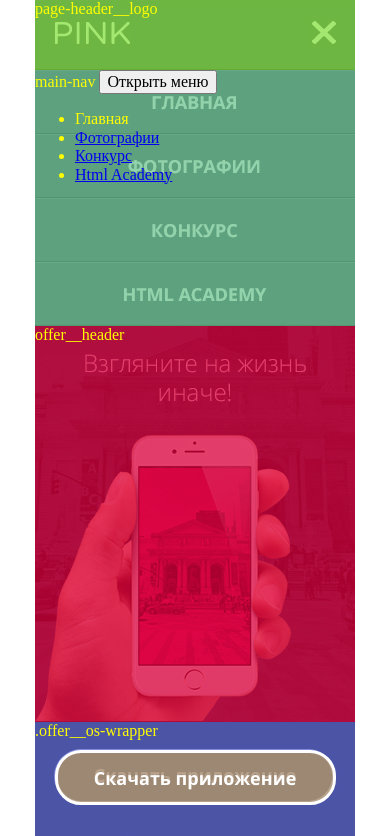
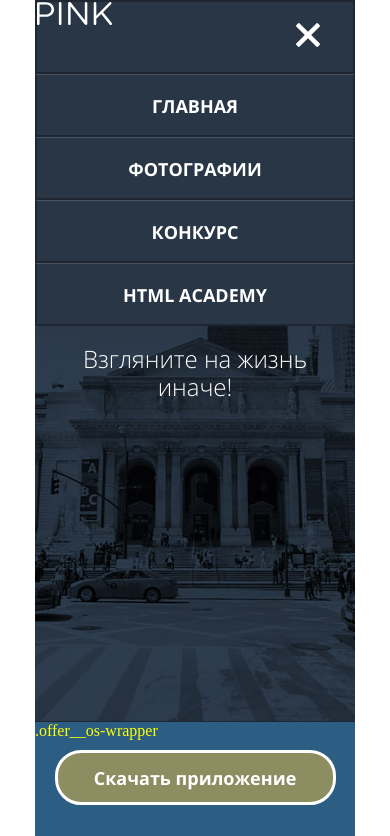
Before and after one commit to GenaevAlexei/977563-pink-18, a website: page source/index.html in a window 390 px wide. Both pictures are taken after a click on the button "Открыть меню". Shown: the top 836 px of the page. Drawn offline with nearby package versions, Linux system fonts and the light colour scheme; files that its build step writes are made by us from their sources; files whose address does not match are found by name; a web font is replaced by a local one.

Commit message:
Создает выпадающее меню навигации в index-mobile

```diff
--- a/source/index.html
+++ b/source/index.html
@@ -9,15 +9,22 @@
   <body>
     <header class="page-header">
       <div class="page-header__wrapper">
-        <a class="page-header__logo">page-header__logo
-          <!--<img class="page-header__logo-image"
-          src="img/logo-pink-white-mobile.svg"
-          width="75" height="22" alt="Мобильное приложение Pink">-->
-        </a>
-        <nav class="main-nav">main-nav
-          <button class="main-nav__toggle" type="button">
+        <div class="page-header__logo-wrapper
+                    page-header__logo-wrapper--closed
+                    page-header__logo-wrapper--nojs">
+          <a class="page-header__logo">
+            <img class="page-header__logo-image"
+            src="img/logo-pink-white-mobile.svg"
+            width="75" height="22" alt="Мобильное приложение Pink">
+          </a>
+          <button class="page-header__toggle
+                         page-header__toggle--closed
+                         page-header__toggle--nojs"
+                  type="button">
             Открыть меню
           </button>
+        </div>
+        <nav class="main-nav  main-nav--closed  main-nav--nojs">
           <div class="main-nav__wrapper">
             <ul class="main-nav__list site-list">
               <li class="site-list__item">
@@ -40,14 +47,15 @@
     <main class="page-main">
       <!--<h1 class="visually-hidden">Pink! Раскрась серые будни!</h1>-->
       <div class="offer">
-        <div class="offer__header">offer__header
-          <!--<h2 class="visually-hidden">
+        <div class="offer__header">
+          <h2 class="visually-hidden">
             Предложение скачать приложение
           </h2>
-          <div class="offer__image"></div>
-          <p class="offer__slogan">
+          <div class="offer__image">
+          </div>
+          <p class="offer__slogan offer__slogan--nojs">
             Взгляните на жизнь иначе!
-          </p>-->
+          </p>
         </div>
         <div class="offer__os-wrapper">
           <a class="offer__button" href="#">
@@ -114,5 +122,33 @@
       <section class="fake-news">
       </section>
     </main>
+    <script>
+    var navToggle = document.querySelector('.page-header__toggle');
+    var mainNav = document.querySelector('.main-nav');
+    var headerLogo = document.querySelector('.page-header__logo-wrapper');
+    var offerSlogan = document.querySelector('.offer__slogan');
+
+    navToggle.classList.remove('page-header__toggle--nojs');
+    mainNav.classList.remove('main-nav--nojs');
+    headerLogo.classList.remove('page-header__logo-wrapper--nojs');
+    offerSlogan.classList.remove('offer__slogan--nojs');
+
+    navToggle.addEventListener('click', function(){
+      if(mainNav.classList.contains('main-nav--closed')){
+        mainNav.classList.remove('main-nav--closed');
+        headerLogo.classList.remove('page-header__logo-wrapper--closed');
+        offerSlogan.classList.add('offer__slogan--nav-opened');
+        navToggle.classList.remove('page-header__toggle--closed');
+        navToggle.classList.add('page-header__toggle--opened');
+      }
+      else{
+        mainNav.classList.add('main-nav--closed');
+        headerLogo.classList.add('page-header__logo-wrapper--closed');
+        offerSlogan.classList.remove('offer__slogan--nav-opened');
+        navToggle.classList.add('page-header__toggle--closed');
+        navToggle.classList.remove('page-header__toggle--opened');
+      }
+    })
+    </script>
   </body>
 </html>
--- a/source/less/main-nav.less
+++ b/source/less/main-nav.less
@@ -1,22 +1,21 @@
 .main-nav{
-  min-height: 256px ;
+  min-height: 252px ;
+  padding: 0 ;
 
-  background-color: rgba(52, 183, 186, 0.5) ;
-}
-
-@media (min-width: @tablet-width) {
-  min-height: 256px ;
-}
+  //background-color: rgba(52, 183, 186, 0.5) ;
 
   @media (min-width: @desktop-width){
-  .main-nav{
       flex-basis:  620px ;
       flex-grow: 0 ;
       margin-right: 130px ;
       min-height: 110px ;
     }
+}
 
-  .main-nav__toggle{
+.main-nav--closed{
   display: none ;
 }
+
+.main-nav--nojs{
+  display: block;
 }
--- a/source/less/offer.less
+++ b/source/less/offer.less
@@ -1,21 +1,19 @@
 .offer {
   position: relative;
 
-  //min-width: 320px ;
   margin: 0 ;
   padding: 0 ;
 
-  //text-align: center;
+  text-align: center;
 
-  //background-color: @very-dark ;
-  //border: 3px dotted green ;
-  //box-sizing: border-box;
+  background-color: @very-dark ;
+  box-sizing: border-box;
 }
 
-/*.offer__slogan {
+.offer__slogan {
   display: block;
-  height: 395px ;
-  padding-top: 19px ;
+  min-height: 465px ;
+  padding-top: 89px ;
   padding-left: 40px  ;
   padding-right: 40px ;
   margin: 0 ;
@@ -32,12 +30,17 @@
   box-sizing: border-box;
   }
 
+.offer__slogan--nav-opened, .offer__slogan--nojs {
+  min-height: 395px ;
+  padding-top: 19px ;
+}
+
 .offer__slogan--short{
   background-position: top ;
 
   height: 237px ;
   padding-top: 101px ;
-}*/
+}
 
 .offer__header {
  position: relative;
@@ -45,7 +48,7 @@
  min-height: 396px ;
 
  //для разметки:
- background-color: rgba(255, 0, 0, 0.5);
+ //background-color: rgba(255, 0, 0, 0.5);
 }
 
 /*.offer__image{
--- a/source/less/outlines.less
+++ b/source/less/outlines.less
@@ -1,7 +1,7 @@
 body{
   min-height: 750px;
 
-  background-image: url(../img/preview/pink-index-mobile.jpg);
+  //background-image: url(../img/preview/pink-index-mobile.jpg);
   background-repeat: no-repeat;
   background-position: 50% 0 ;
   background-size: 320px auto;
--- a/source/less/page-header.less
+++ b/source/less/page-header.less
@@ -1,17 +1,66 @@
 .page-header__logo{
-  display: block;
+  display: block ;
   min-height: 70px ;
+}
+.page-header__logo-wrapper{
+  display: flex;
+  justify-content: space-between;
+  margin: 0 ;
+  box-sizing: border-box;
 
-  //background-color: #283645 ;
-  background-color: rgba(87, 226, 67, 0.5)
-  //border: 2px solid @very-dark ;
+  background-color: @dark ;
+  border: 2px solid @very-dark ;
 }
 
+.page-header__logo-wrapper--closed{
+  position: absolute;
+  z-index: 10 ;
+
+  width: 320px ;
+
+  background-color: rgba(0, 0, 0, 0.3) ;
+}
+.page-header__logo-wrapper--nojs{
+  position: static;
+
+  background-color: @dark ;
+  border: 2px solid @very-dark ;
+}
 .page-header{
   width: 320px ;
   margin: auto;
 
-  background-color: rgba(232, 226, 67, 0.5) ;
+  //background-color: rgba(232, 226, 67, 0.5) ;
+}
+.page-header__toggle{
+  display: block;
+  width: 90px ;
+  height: 66px ;
+
+  color: transparent ;
+
+  border: none ;
+  background: transparent ;
+
+  @media (min-width: @desktop-width){
+    display: none ;
+  }
+}
+
+.page-header__toggle--closed{
+ background-image: url(../img/icon-menu-burger.svg) ;
+ background-repeat: no-repeat;
+ background-position: center;
+}
+
+.page-header__toggle--opened{
+  background-image: url(../img/icon-menu-cross.svg) ;
+  background-repeat: no-repeat;
+  background-position: center;
+}
+
+.page-header__toggle--nojs{
+  display: none ;
 }
 
 @media (min-width: @tablet-width){
--- a/source/less/site-list.less
+++ b/source/less/site-list.less
@@ -1,8 +1,12 @@
-/*.site-list{
-  margin: 0 ;
+.site-list{
+margin: 0 ;
   padding: 0 ;
 
   list-style: none;
+
+  @media (min-width: @desktop-width){
+       display: flex;
+  }
 }
 
 .site-list__item{
@@ -24,10 +28,4 @@
   color: #ffffff ;
   text-decoration: none ;
   text-transform: uppercase;
-}*/
-
-@media (min-width: @desktop-width){
-  .site-list{
-    display: flex;
-  }
-}
+ }
--- a/source/less/variables.less
+++ b/source/less/variables.less
@@ -4,3 +4,4 @@
 @lipstick: #d22856 ;
 @tablet-width: 660px ;
 @desktop-width: 1200px ;
+@mobile-tablet-width-only: 1199px ;
```
Lines whose indentation alone changed are shown as unchanged.
